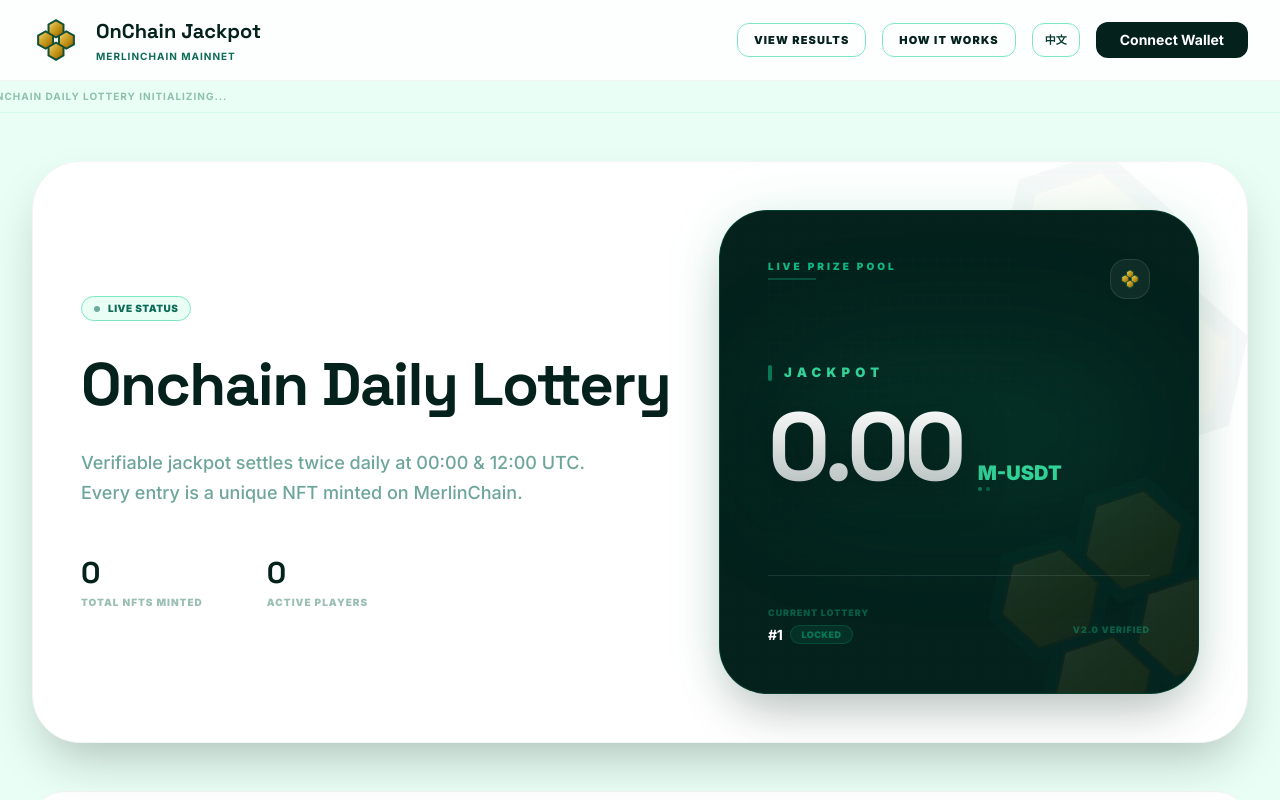
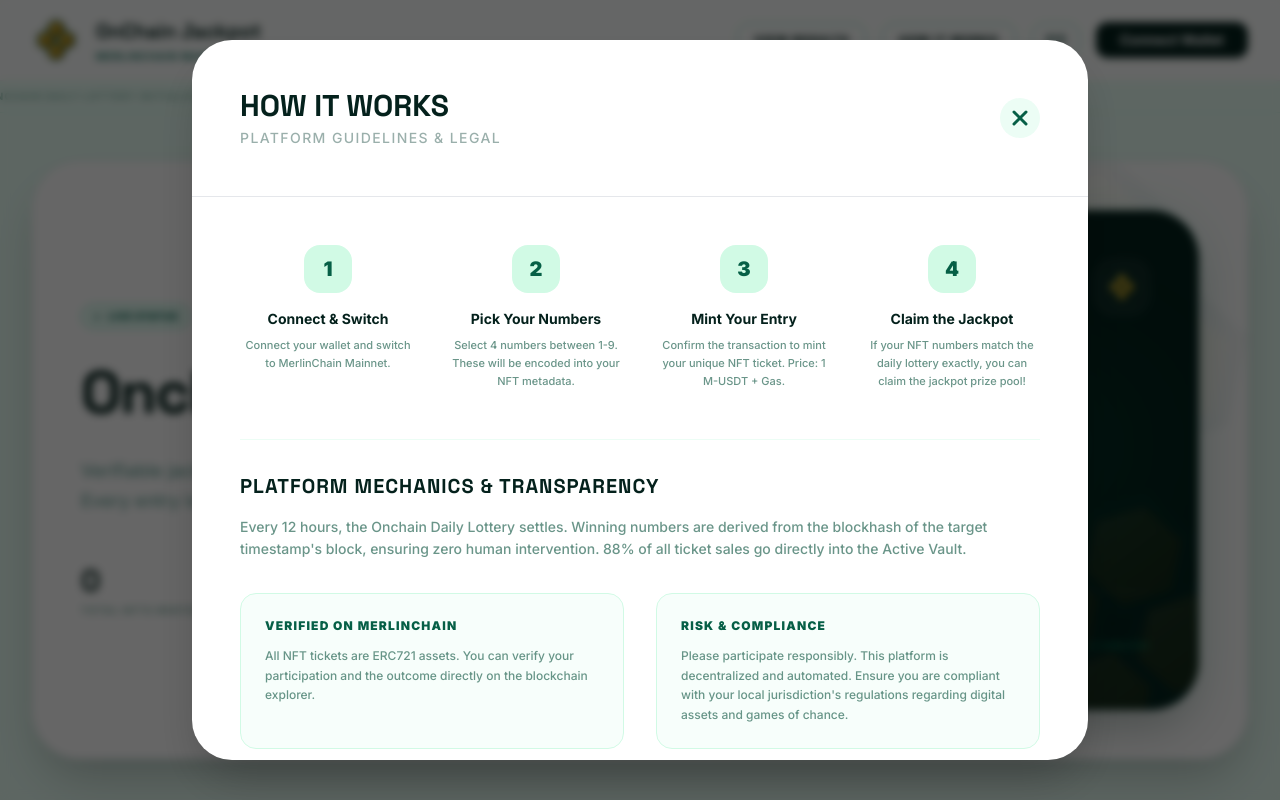
Before and after one commit to ShizzyOnChain/OnChain-Jackpot, a React (Vite) app: page / in a window 1280 px wide. Both pictures are taken after a click on the button "HOW IT WORKS". Shown: the top 800 px of the page. Built offline with nearby package versions, Linux system fonts and the light colour scheme.

Commit message:
feat: Add warning variant to Pill component
Introduces a new 'warning' variant to the Pill component, enabling it to display cautionary messages. This change also updates the disclaimer text in the UI to better reflect the experimental and risk-associated nature of the OnChain Jackpot.

```diff
--- a/index.tsx
+++ b/index.tsx
@@ -79,11 +79,12 @@ const getWinningNumbersForSlot = (timestamp: number): number[] => {
 
 // --- SUB-COMPONENTS ---
 
-const Pill: React.FC<{ children: React.ReactNode; variant?: 'default' | 'gold' | 'mint' | 'danger' | 'info' }> = ({ children, variant = 'default' }) => {
+const Pill: React.FC<{ children: React.ReactNode; variant?: 'default' | 'gold' | 'mint' | 'danger' | 'info' | 'warning' }> = ({ children, variant = 'default' }) => {
   const styles = {
     gold: { bg: "rgba(212, 175, 55, 0.15)", color: "#8b6508", border: "rgba(212, 175, 55, 0.4)" },
     mint: { bg: "rgba(16, 185, 129, 0.1)", color: "#047857", border: "rgba(16, 185, 129, 0.2)" },
     danger: { bg: "rgba(239, 68, 68, 0.1)", color: "#b91c1c", border: "rgba(239, 68, 68, 0.2)" },
+    warning: { bg: "rgba(245, 158, 11, 0.1)", color: "#b45309", border: "rgba(245, 158, 11, 0.2)" },
     info: { bg: "rgba(59, 130, 246, 0.1)", color: "#1d4ed8", border: "rgba(59, 130, 246, 0.2)" },
     default: { bg: "rgba(127,230,195,0.14)", color: "#04211C", border: "rgba(127,230,195,0.55)" }
   };
@@ -196,7 +197,7 @@ function App() {
         rule2: "Lotteries use deterministic on-chain entropy to ensure fairness.",
         rule3: "Jackpot is shared among all winners of that specific lottery window.",
         rule4: "Referral fees (0.02 M-USDT) are paid instantly upon successful minting.",
-        disclaimer: "Legal Disclaimer", disclaimerText: "OnChain Jackpot is a decentralized game of chance. Participating in lotteries involves risk. Digital assets are highly volatile.",
+        disclaimer: "Legal Disclaimer", disclaimerText: "OnChain Jackpot is an experimental verifiable game of chance. Participating in lotteries involves financial risk. Digital assets are highly volatile and their value can decrease significantly.",
         latestResult: "Latest Result", settledMsg: "LOTTERY SUCCESSFULLY SETTLED",
         verifyingOnchain: "Verifying Onchain Entropy...", revealSuccess: "Settlement Complete",
         aiLucky: "AI Lucky Pick", days: "Days", hours: "Hours", minutes: "Minutes", seconds: "Seconds",
@@ -211,9 +212,17 @@ function App() {
         customAvatar: "Upload Image",
         claimPrize: "Claim Jackpot",
         claimed: "Claimed",
-        // Fixed: Added missing username and bio keys to fix property access errors in profile editing modal
         username: "Display Name",
-        bio: "Bio / Motto"
+        bio: "Bio / Motto",
+        inDepthTitle: "Platform Mechanics & Transparency",
+        howItWorksDetails: "Every 12 hours, the Onchain Daily Lottery settles. Winning numbers are derived from the blockhash of the target timestamp's block, ensuring zero human intervention. 88% of all ticket sales go directly into the Active Vault.",
+        transparency: "Verified on MerlinChain",
+        transparencyDesc: "All NFT tickets are ERC721 assets. You can verify your participation and the outcome directly on the blockchain explorer.",
+        riskTitle: "Risk & Compliance",
+        riskDesc: "Please participate responsibly. This platform is decentralized and automated. Ensure you are compliant with your local jurisdiction's regulations regarding digital assets and games of chance.",
+        earningsSummary: "Earnings & Rewards",
+        totalEarnings: "Total Earnings",
+        claimAll: "Claim All Rewards"
       },
       zh: {
         title: "链上大奖", connect: "连接钱包", heroTitle: "链上每日彩票",
@@ -232,7 +241,7 @@ function App() {
         rule2: "开奖使用确定的链上随机熵，确保公平性。",
         rule3: "奖池由该特定开奖时段的所有中奖者平分。",
         rule4: "成功铸造后，推荐费（0.02 M-USDT）将立即支付。",
-        disclaimer: "法律声明", disclaimerText: "数字资产具有高度波动性。请仅使用您可以承受损失的资金。",
+        disclaimer: "法律声明", disclaimerText: "OnChain Jackpot 是一款实验性的可验证几率游戏。参与彩票涉及财务风险。数字资产具有高度波动性。",
         latestResult: "最新开奖结果", settledMsg: "开奖已成功结算",
         verifyingOnchain: "验证链上数据...", revealSuccess: "结算完成",
         aiLucky: "AI 幸运挑选", days: "天", hours: "小时", minutes: "分钟", seconds: "秒",
@@ -247,9 +256,17 @@ function App() {
         customAvatar: "上传图片",
         claimPrize: "领取大奖",
         claimed: "已领取",
-        // Fixed: Added missing username and bio keys to fix property access errors in profile editing modal
         username: "显示名称",
-        bio: "个人简介 / 座右铭"
+        bio: "个人简介 / 座右铭",
+        inDepthTitle: "平台机制与透明度",
+        howItWorksDetails: "每 12 小时结算一次。中奖号码源自目标时间戳区块的哈希值，确保零人工干预。所有门票销售的 88% 直接进入活跃保险库。",
+        transparency: "在 MerlinChain 上验证",
+        transparencyDesc: "所有 NFT 门票均为 ERC721 资产。您可以直接在区块链浏览器上验证您的参与情况和结果。",
+        riskTitle: "风险与合规",
+        riskDesc: "请负责任地参与。平台完全去中心化并自动化。请确保您符合当地关于数字资产和几率游戏的法律法规。",
+        earningsSummary: "收益与奖励",
+        totalEarnings: "总收益",
+        claimAll: "领取所有奖励"
       }
     };
     return strings[lang];
@@ -399,11 +416,13 @@ function App() {
     const updated = tickets.map(t => t.id === ticketId ? { ...t, claimed: true } : t);
     setTickets(updated);
     saveToWallet('tickets', updated);
-    alert("Jackpot Reward Claimed Successfully!");
+    // Add to referral balance simulation as "Earnings"
+    setReferralBalance(prev => ({ ...prev, total: prev.total + 5.0, available: prev.available + 5.0 }));
+    alert("Jackpot Reward Claimed Successfully! Winnings added to your earnings balance.");
   };
 
   const copyRefLink = () => {
-    const link = `${window.location.origin}/?ref=${account}`;
+    const link = `${window.location.origin}${window.location.pathname}?ref=${account}`;
     navigator.clipboard.writeText(link);
     alert("Referral link copied to clipboard!");
   };
@@ -463,13 +482,17 @@ function App() {
             <div className="relative bg-[#04211C] rounded-[3rem] p-12 text-white shadow-2xl border border-emerald-500/20 overflow-hidden">
               <div className="absolute inset-0 opacity-[0.03] pointer-events-none" style={{ backgroundImage: 'linear-gradient(rgba(16, 185, 129, 0.5) 1px, transparent 1px), linear-gradient(90deg, rgba(16, 185, 129, 0.5) 1px, transparent 1px)', backgroundSize: '12px 12px' }} />
               <div className="absolute -right-20 -bottom-20 opacity-10 rotate-12 pointer-events-none"><Logo size={320} /></div>
+
               <div className="flex justify-between items-start relative z-10 mb-12">
-                <div className="flex flex-col gap-1">
-                  <span className="text-[10px] font-black text-emerald-500 uppercase tracking-[0.3em]">{t.prizePool}</span>
-                  <div className="h-0.5 w-12 bg-emerald-500/30" />
+                <div className="flex flex-col">
+                  <span className="text-[11px] font-black text-emerald-500 uppercase tracking-[0.2em]">REAL-TIME</span>
+                  <h3 className="text-2xl font-black text-white uppercase tracking-tight" style={{ textShadow: '2px 2px 0px rgba(0, 255, 255, 0.2), -1px -1px 0px rgba(255, 0, 0, 0.2)' }}>ACTIVE VAULT</h3>
                 </div>
-                <div className="h-10 w-10 rounded-2xl bg-white/5 border border-white/10 flex items-center justify-center p-2"><Logo size={24} /></div>
+                <div className="h-14 w-14 rounded-[1.25rem] bg-white/5 border border-white/10 flex items-center justify-center shadow-inner">
+                  <Logo size={32} />
+                </div>
               </div>
+
               <div className="relative z-10 py-4">
                 <div className="absolute inset-0 bg-emerald-500/10 blur-[60px] rounded-full pointer-events-none" />
                 <div className="flex flex-col gap-2">
@@ -498,7 +521,7 @@ function App() {
           </div>
         </div>
 
-        <div className="grid grid-cols-1 lg:grid-cols-12 gap-8 mt-12">
+        <div className="grid grid-cols-1 lg:grid-cols-12 gap-8 mt-12 mb-20">
           <div className="lg:col-span-7 bg-white rounded-[2.5rem] border border-gray-100 p-10 shadow-xl min-h-[500px]">
             <h2 className="text-2xl font-bold font-display" style={{ color: COLORS.midnight }}>{t.historyTitle}</h2>
             <p className="mt-2 text-sm font-medium text-[#0D6B58] opacity-40">{t.historySub}</p>
@@ -561,6 +584,70 @@ function App() {
         </div>
       </main>
 
+      {/* --- MODALS --- */}
+
+      {showGuideModal && (
+        <div className="fixed inset-0 z-[100] flex items-center justify-center p-6 bg-black/60 backdrop-blur-sm">
+          <div className="absolute inset-0" onClick={() => setShowGuideModal(false)} />
+          <div className="relative z-10 w-full max-w-4xl bg-white rounded-[2.5rem] shadow-2xl overflow-hidden flex flex-col max-h-[90vh] animate-in zoom-in-95 duration-300">
+            <div className="p-8 md:p-12 border-b flex items-center justify-between">
+              <div>
+                <h2 className="text-3xl font-black font-display text-[#04211C]">{t.howItWorks}</h2>
+                <p className="text-sm font-medium opacity-40 uppercase tracking-widest mt-1">Platform Guidelines & Legal</p>
+              </div>
+              <button onClick={() => setShowGuideModal(false)} className="h-10 w-10 flex items-center justify-center rounded-full bg-emerald-50 text-emerald-800 hover:bg-emerald-100 transition-colors">
+                <svg width="24" height="24" viewBox="0 0 24 24" fill="none" stroke="currentColor" strokeWidth="3" strokeLinecap="round" strokeLinejoin="round"><line x1="18" y1="6" x2="6" y2="18"/><line x1="6" y1="6" x2="18" y2="18"/></svg>
+              </button>
+            </div>
+
+            <div className="flex-1 overflow-y-auto p-8 md:p-12 space-y-12">
+              <div className="grid grid-cols-1 md:grid-cols-4 gap-8">
+                <Step num={1} title={t.step1Title} desc={t.step1Desc} />
+                <Step num={2} title={t.step2Title} desc={t.step2Desc} />
+                <Step num={3} title={t.step3Title} desc={t.step3Desc} />
+                <Step num={4} title={t.step4Title} desc={t.step4Desc} />
+              </div>
+
+              <div className="pt-8 border-t border-emerald-50">
+                <h3 className="text-xl font-black font-display mb-4 text-[#04211C] uppercase tracking-wider">{t.inDepthTitle}</h3>
+                <p className="text-sm font-medium text-emerald-900/60 leading-relaxed max-w-3xl mb-8">{t.howItWorksDetails}</p>
+
+                <div className="grid grid-cols-1 md:grid-cols-2 gap-8 mb-12">
+                  <div className="p-6 rounded-2xl bg-emerald-50/40 border border-emerald-100">
+                    <h4 className="font-black text-xs uppercase tracking-widest mb-3 text-emerald-800">{t.transparency}</h4>
+                    <p className="text-xs font-medium text-emerald-900/60 leading-relaxed">{t.transparencyDesc}</p>
+                  </div>
+                  <div className="p-6 rounded-2xl bg-emerald-50/40 border border-emerald-100">
+                    <h4 className="font-black text-xs uppercase tracking-widest mb-3 text-emerald-800">{t.riskTitle}</h4>
+                    <p className="text-xs font-medium text-emerald-900/60 leading-relaxed">{t.riskDesc}</p>
+                  </div>
+                </div>
+
+                <h3 className="text-lg font-black font-display mb-6 uppercase tracking-wider text-[#04211C]">{t.rules}</h3>
+                <div className="grid grid-cols-1 md:grid-cols-2 gap-4">
+                  {[t.rule1, t.rule2, t.rule3, t.rule4].map((rule, idx) => (
+                    <div key={idx} className="flex gap-4 p-4 rounded-2xl bg-gray-50 border border-gray-100 text-sm font-medium text-emerald-900/60 leading-relaxed">
+                      <span className="flex-shrink-0 h-6 w-6 rounded-lg bg-emerald-900 text-white flex items-center justify-center text-[10px] font-black">{idx + 1}</span>
+                      {rule}
+                    </div>
+                  ))}
+                </div>
+              </div>
+
+              <div className="p-8 rounded-3xl bg-red-50 border border-red-100 shadow-sm">
+                <h3 className="text-sm font-black uppercase tracking-[0.2em] text-red-600 mb-4 flex items-center gap-2">
+                  <svg width="20" height="20" viewBox="0 0 24 24" fill="none" stroke="currentColor" strokeWidth="3" strokeLinecap="round" strokeLinejoin="round"><path d="M10.29 3.86L1.82 18a2 2 0 001.71 3h16.94a2 2 0 001.71-3L13.71 3.86a2 2 0 00-3.42 0z"/><line x1="12" y1="9" x2="12" y2="13"/><line x1="12" y1="17" x2="12.01" y2="17"/></svg>
+                  {t.disclaimer}
+                </h3>
+                <p className="text-xs font-medium text-red-900/70 leading-relaxed max-w-3xl italic">
+                  {t.disclaimerText}
+                </p>
+              </div>
+            </div>
+          </div>
+        </div>
+      )}
+
       {showResultsModal && (
         <div className="fixed inset-0 z-[100] flex items-center justify-center p-6 bg-black/60 backdrop-blur-sm">
           <div className="absolute inset-0" onClick={() => setShowResultsModal(false)} />
@@ -618,13 +705,35 @@ function App() {
               </div>
             </div>
             <div className="flex-1 overflow-y-auto p-12 space-y-12 bg-gray-50/50">
-              <section className="bg-white p-8 rounded-[2rem] border border-emerald-100 shadow-sm flex flex-col lg:flex-row gap-8 items-center">
-                <div className="flex-1">
-                  <h3 className="text-xl font-black font-display mb-2">{t.referral}</h3>
-                  <p className="text-xs font-bold text-emerald-800/40 uppercase tracking-widest mb-6">{t.referralBonus}</p>
-                  <div className="flex gap-3"><div className="flex-1 bg-gray-50 border border-emerald-50 px-4 py-3 rounded-xl text-xs font-mono truncate">{account ? `${window.location.origin}/?ref=${account}` : '...'}</div><button onClick={copyRefLink} className="bg-emerald-600 text-white px-6 py-3 rounded-xl font-bold text-[10px] uppercase tracking-widest hover:bg-emerald-700 transition-colors">{t.copyLink}</button></div>
+              <section className="bg-white p-8 rounded-[2rem] border border-emerald-100 shadow-sm relative overflow-hidden">
+                <div className="absolute top-0 right-0 p-8 opacity-[0.03] pointer-events-none scale-110"><Logo size={120} /></div>
+                <div className="flex flex-col lg:flex-row gap-12 items-start relative z-10">
+                  <div className="flex-1 w-full">
+                    <h3 className="text-xl font-black font-display mb-2">{t.earningsSummary}</h3>
+                    <p className="text-xs font-bold text-emerald-800/40 uppercase tracking-widest mb-8">{t.referralBonus}</p>
+
+                    <div className="grid grid-cols-1 sm:grid-cols-2 gap-4 mb-8">
+                       <div className="bg-gray-50 border border-gray-100 p-6 rounded-2xl">
+                          <span className="text-[10px] font-black uppercase tracking-widest text-emerald-800/40 block mb-2">{t.totalEarnings}</span>
+                          <div className="flex items-baseline gap-2"><span className="text-3xl font-black text-[#04211C]">{referralBalance.total.toFixed(2)}</span><span className="text-xs font-bold text-emerald-600">M-USDT</span></div>
+                       </div>
+                       <div className="bg-emerald-900 p-6 rounded-2xl text-white shadow-xl flex flex-col justify-between">
+                          <div>
+                            <span className="text-[10px] font-black uppercase tracking-widest opacity-40 block mb-1">AVAILABLE TO CLAIM</span>
+                            <div className="flex items-baseline gap-2"><span className="text-3xl font-black">{referralBalance.available.toFixed(2)}</span><span className="text-xs font-bold opacity-30">M-USDT</span></div>
+                          </div>
+                          <button onClick={() => { if (referralBalance.available > 0) { setReferralBalance(prev => ({ ...prev, available: 0 })); alert("Earnings successfully claimed to your wallet!"); } }} disabled={referralBalance.available <= 0} className="mt-6 w-full py-3 bg-emerald-500 rounded-xl font-black text-[10px] uppercase tracking-widest hover:bg-emerald-400 disabled:opacity-30 disabled:hover:bg-emerald-500 transition-all">{t.claimAll}</button>
+                       </div>
+                    </div>
+
+                    <div className="space-y-4">
+                      <label className="text-[10px] font-black uppercase text-emerald-800/40 tracking-widest block">{t.referral}</label>
+                      <div className="flex gap-3"><div className="flex-1 bg-gray-50 border border-emerald-50 px-4 py-3 rounded-xl text-xs font-mono truncate">{account ? `${window.location.origin}${window.location.pathname}?ref=${account}` : '...'}</div><button onClick={copyRefLink} className="bg-emerald-600 text-white px-6 py-3 rounded-xl font-bold text-[10px] uppercase tracking-widest hover:bg-emerald-700 transition-colors">{t.copyLink}</button></div>
+                    </div>
+                  </div>
                 </div>
               </section>
+
               <section>
                 <h3 className="text-xl font-black font-display mb-8">{t.myTickets} ({tickets.length})</h3>
                 {tickets.length === 0 ? (<div className="py-20 text-center border-2 border-dashed rounded-[2rem] border-emerald-100 text-emerald-900/40 font-bold uppercase tracking-widest bg-white">NO ENTRIES FOUND</div>) : (
@@ -657,5 +766,15 @@ function App() {
   );
 }
 
+function Step({ num, title, desc }: { num: number, title: string, desc: string }) {
+  return (
+    <div className="flex flex-col items-center text-center">
+      <div className="h-12 w-12 rounded-2xl bg-emerald-100 text-emerald-800 flex items-center justify-center font-black text-xl mb-4">{num}</div>
+      <h4 className="font-bold mb-2 text-sm" style={{ color: COLORS.midnight }}>{title}</h4>
+      <p className="text-[11px] text-emerald-900/60 leading-relaxed font-medium">{desc}</p>
+    </div>
+  );
+}
+
 const root = ReactDOM.createRoot(document.getElementById('root')!);
 root.render(<App />);
```
Also changed, not shown: 1 other file (tests, documents, lock files or other folders).
